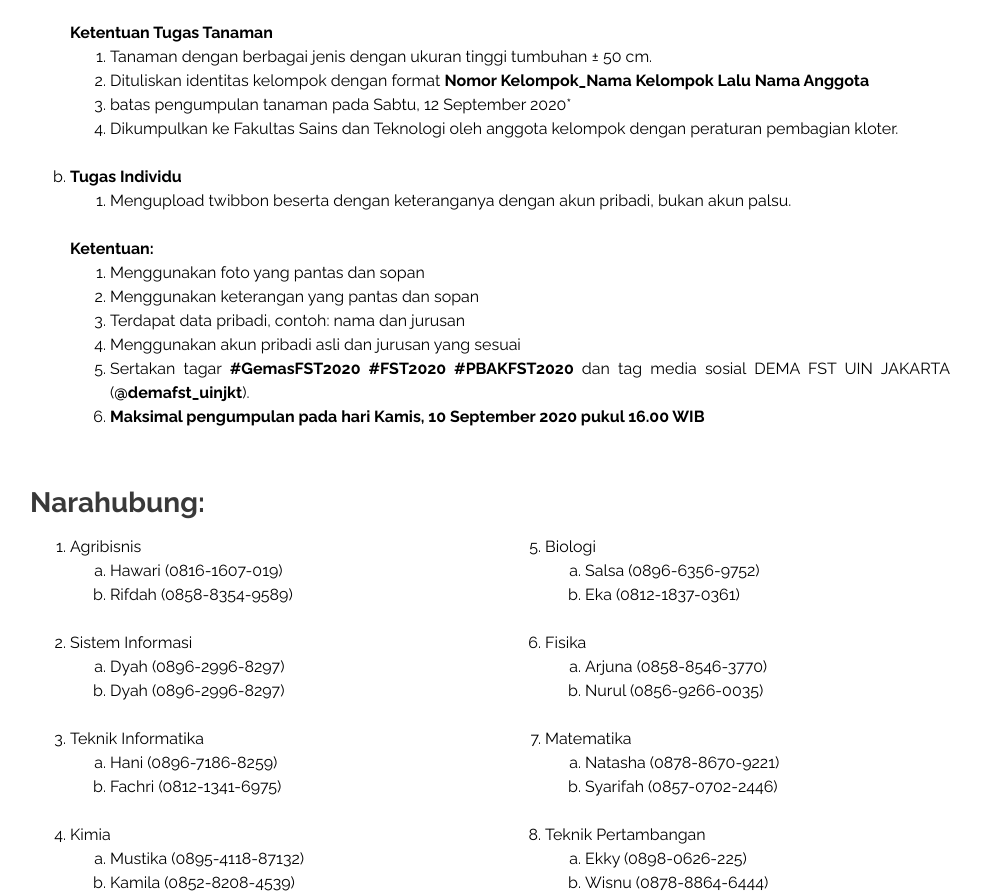
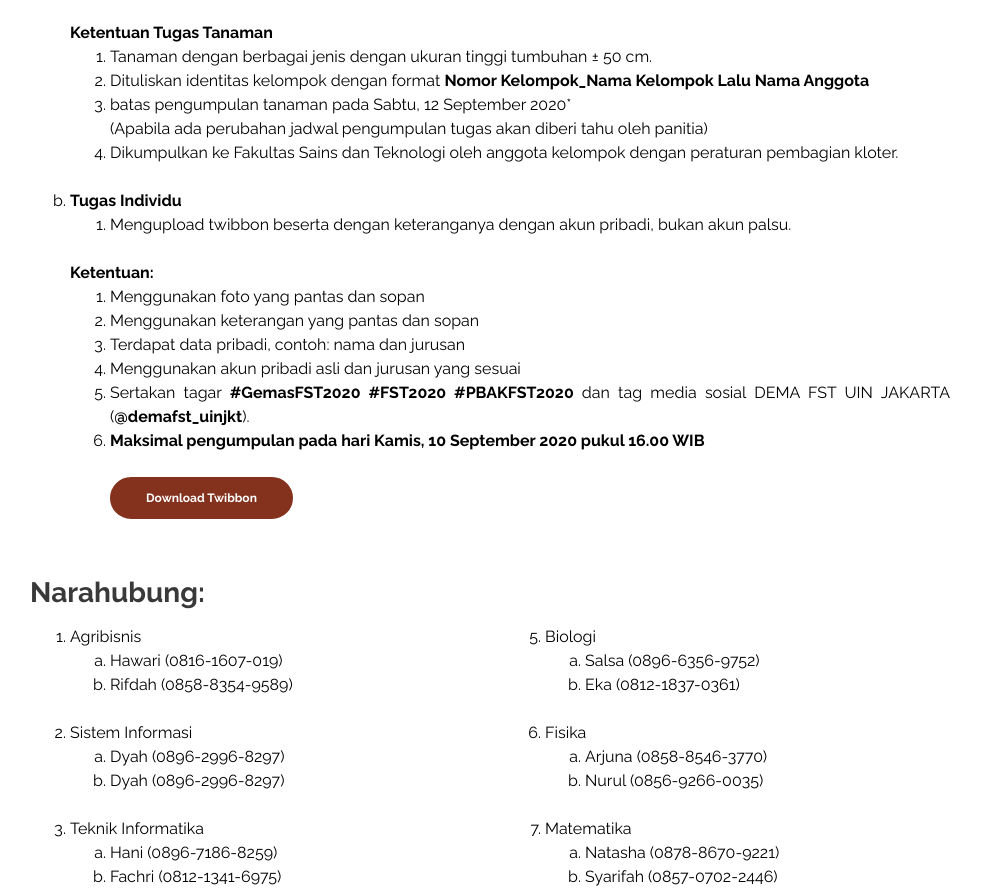
Before and after one commit to Fajaragst/PBAK-FST-2020, a plain HTML site: page Tugas/index.html in a window 1280 px wide. Shown: the part 2487-3380 px from the top of the page, without its empty margins (150-1131 px from the left). Drawn offline with nearby package versions, Linux system fonts and the light colour scheme.

Commit message:
Update index.html

```diff
--- a/Tugas/index.html
+++ b/Tugas/index.html
@@ -198,7 +198,7 @@
                               <li>Mengumpulkan 1 tanaman dengan ukuran sedang.</li>
                             </ol>
                             <br>
-                            <b>Ketentuan Tugas Video</b>
+                              <b>Ketentuan Tugas Video</b>
                               <ol>
                                 <li>Membuat sebuah video mengenai “COVID-19” dengan menggunakan format :</li>
                                 <ol type="a">
@@ -217,7 +217,8 @@
                             <ol>
                               <li>Tanaman dengan berbagai jenis dengan ukuran tinggi tumbuhan ± 50 cm.</li>
                               <li>Dituliskan identitas kelompok dengan format <b> Nomor Kelompok_Nama Kelompok Lalu Nama Anggota </b></li>
-                              <li>batas pengumpulan tanaman pada Sabtu, 12 September 2020*</li>
+                              <li>batas pengumpulan tanaman pada Sabtu, 12 September 2020*<br>
+                              (Apabila ada perubahan jadwal pengumpulan tugas akan diberi tahu oleh panitia)</li>
                               <li>Dikumpulkan ke Fakultas Sains dan Teknologi oleh anggota kelompok dengan peraturan pembagian kloter.</li>
                             </ol>
                           </li>
@@ -235,6 +236,8 @@
                             <li>Menggunakan akun pribadi asli dan jurusan yang sesuai</li>
                             <li>Sertakan tagar <b> #GemasFST2020 #FST2020 #PBAKFST2020 </b> dan tag media sosial DEMA FST UIN JAKARTA (<b>@demafst_uinjkt</b>).</li>
                             <li><b>Maksimal pengumpulan pada hari Kamis, 10 September 2020 pukul 16.00 WIB</b></li>
+                            <br>
+                            <a class="btn-solid-reg "  href="https://pbakfst2020.vercel.app/#twibon">Download Twibbon</a>
                           </ol>
                         </ol>
                     </div> <!-- end of text container -->
```
